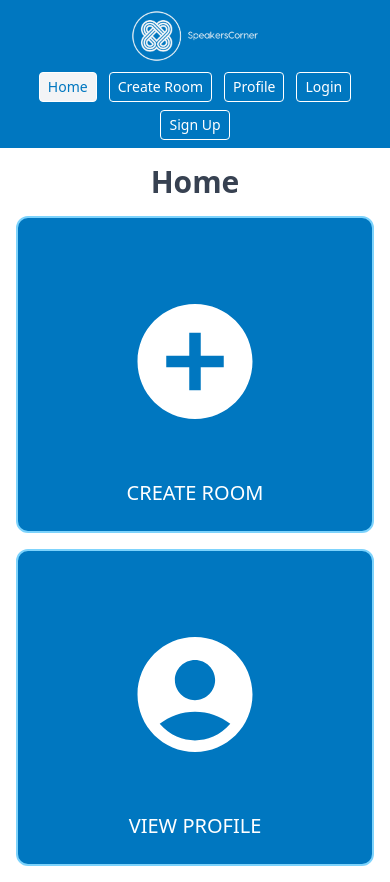
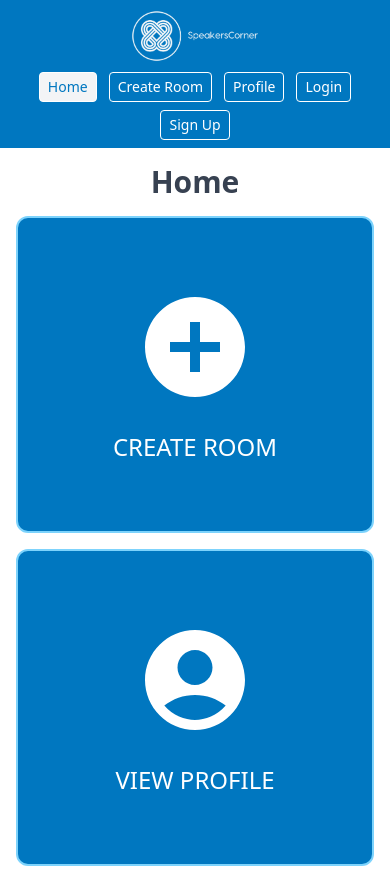
Before and after one commit to LaunchUpCorp/Speakers-corner, a React (Create React App) app in the folder client/: page / in a window 390 px wide. Built offline with nearby package versions, Linux system fonts and the light colour scheme.

Commit message:
refactor: add width limits, improve card icon responsiveness via css tweaks

```diff
--- a/client/src/pages/Landing/LinkCard.tsx
+++ b/client/src/pages/Landing/LinkCard.tsx
@@ -9,13 +9,11 @@ interface Props {
 function LinkCard({ label, path, children }: Props) {
   return (
     <Link
-      className="relative flex h-1/2 min-h-[14.5rem] w-full animate-cardHoverOff flex-col items-center justify-center rounded-xl border-2 border-sky-300 bg-sc-blue text-white hover:animate-cardHover hover:bg-sc-dark-blue md:h-full md:min-h-[27.5rem]"
+      className="flex h-1/2 min-h-[14.5rem] w-full animate-cardHoverOff flex-col items-center justify-center gap-6 rounded-xl border-2 border-sky-300 bg-sc-blue text-white hover:animate-cardHover hover:bg-sc-dark-blue md:h-full md:min-h-[27.5rem] md:gap-10"
       to={path}
     >
-      <div className="mb-10 scale-[5.75]">{children}</div>
-      <h2 className="absolute bottom-6 text-xl uppercase md:bottom-28 md:text-2xl">
-        {label}
-      </h2>
+      {children}
+      <h2 className="text-2xl uppercase md:text-3xl">{label}</h2>
     </Link>
   );
 }
--- a/client/src/pages/Landing/index.tsx
+++ b/client/src/pages/Landing/index.tsx
@@ -4,20 +4,22 @@ import LinkCard from "./LinkCard";
 
 function Landing() {
   return (
-    <main>
+    <>
       <Header />
-      <div className="flex min-h-[calc(100vh-6.875)] flex-col items-center gap-4 p-4 md:min-h-[calc(100vh-4.5rem)]">
+      <main className="flex justify-center">
+        <div className="flex min-h-[calc(100vh-6.875)] w-full max-w-7xl flex-col items-center gap-4 p-4 md:min-h-[calc(100vh-4.5rem)]">
           <h1 className="text-3xl font-bold text-gray-700">Home</h1>
-        <div className="flex h-[calc(100vh-12.125rem)] w-full flex-col gap-4 md:h-[calc(100vh-9.75rem)] md:flex-row">
+          <div className="flex h-[calc(100vh-12.125rem)] w-full flex-col gap-4 text-[7.5rem] md:h-[calc(100vh-9.75rem)] md:flex-row md:text-[10rem]">
             <LinkCard label="Create Room" path="/create-room">
-            <AddCircle />
+              <AddCircle fontSize="inherit" />
             </LinkCard>
             <LinkCard label="View Profile" path="/profile">
-            <AccountCircle />
+              <AccountCircle fontSize="inherit" />
             </LinkCard>
           </div>
         </div>
       </main>
+    </>
   );
 }
 
```
Lines whose indentation alone changed are shown as unchanged.
